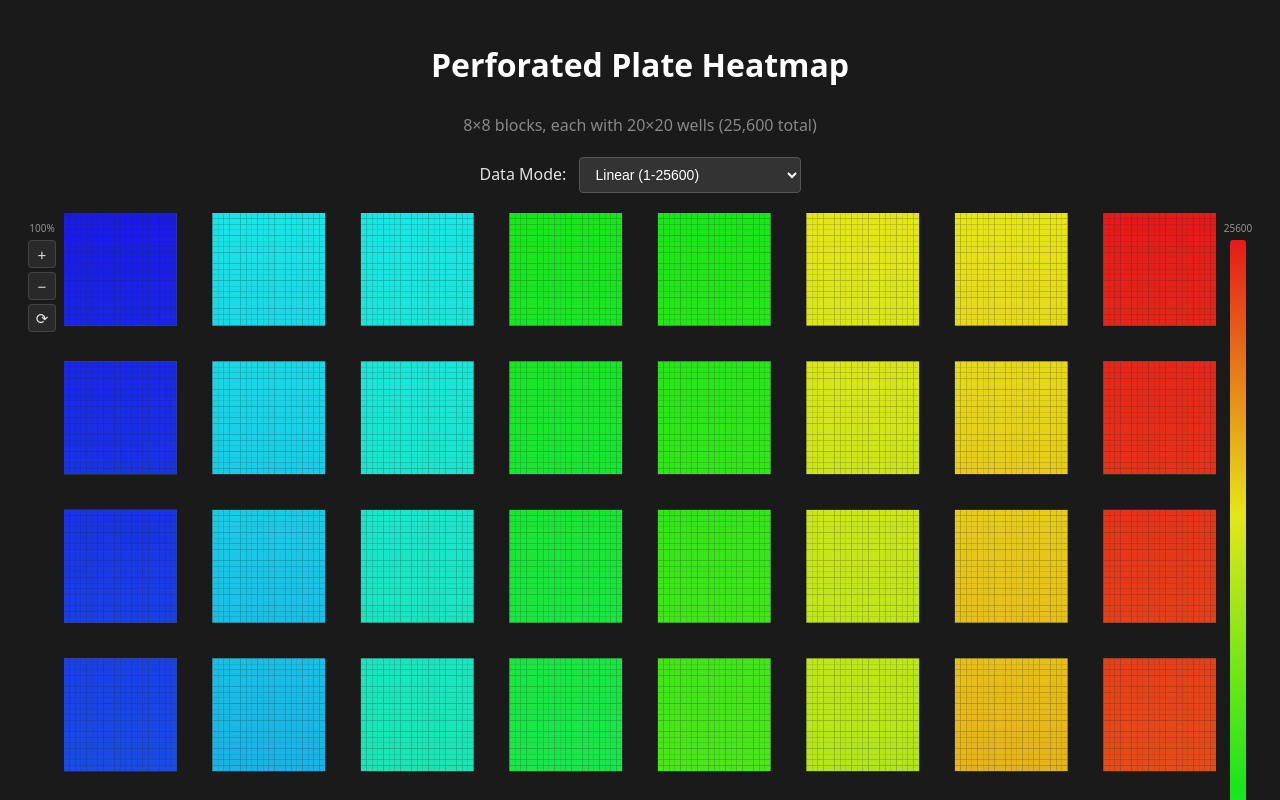
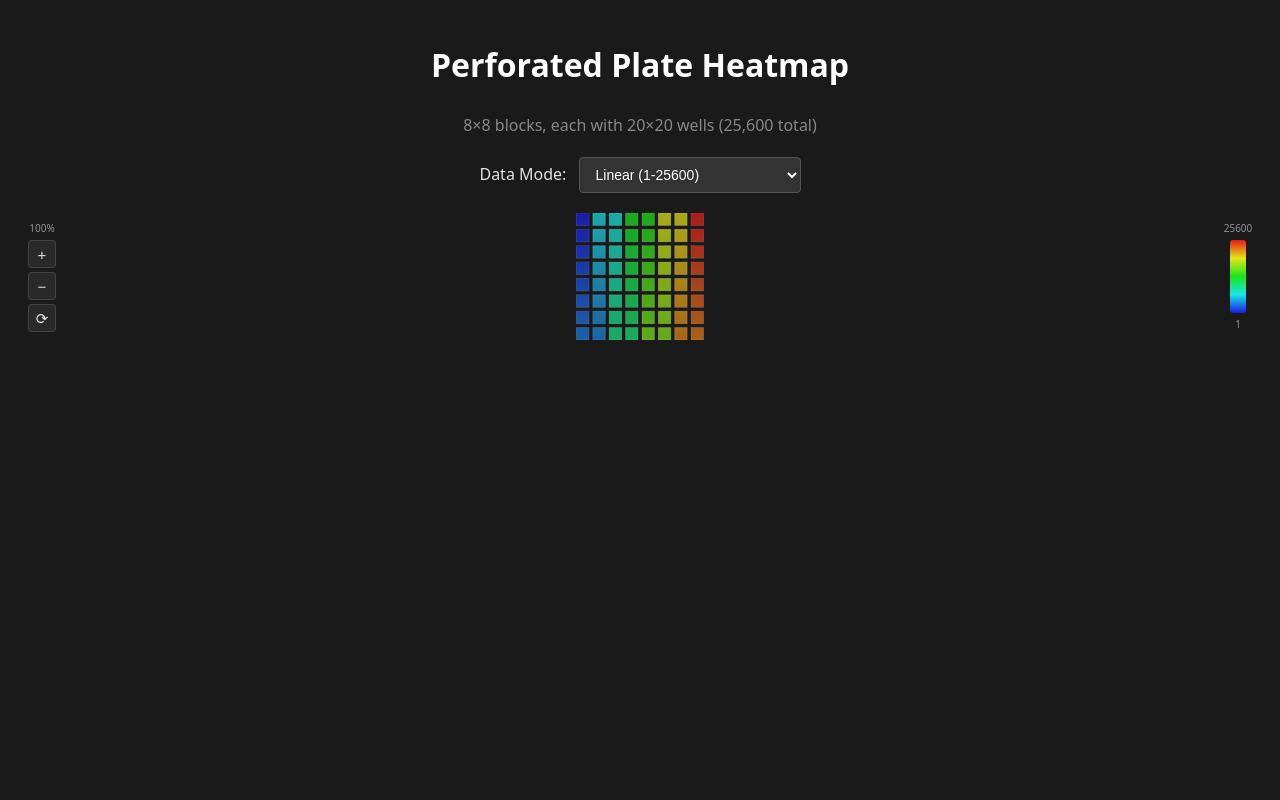
Before and after one commit to ndevenish/react-pacman, a React (Vite) app: page / in a window 1280 px wide. Shown: the top 800 px of the page. Built offline with nearby package versions, Linux system fonts and the light colour scheme.

Commit message:
PlateHeatmap: start canvas at 0x0 to eliminate stretch-snap on mount

```diff
--- a/src/components/PlateHeatmap.tsx
+++ b/src/components/PlateHeatmap.tsx
@@ -114,7 +114,7 @@ export function PlateHeatmap({
   const effectiveDataLength = dataLength ?? data.length;
   const canvasWrapperRef = useRef<HTMLDivElement>(null);
   const canvasRef = useRef<HTMLCanvasElement>(null);
-  const [canvasDims, setCanvasDims] = useState({ width: 400, height: 400 });
+  const [canvasDims, setCanvasDims] = useState({ width: 0, height: 0 });
   const [tooltip, setTooltip] = useState<{
     value: number;
     dataIndex: number;
@@ -152,10 +152,11 @@ export function PlateHeatmap({
 
   // When the canvas resizes, reset zoom to the centred default transform
   useEffect(() => {
+    // Always keep offsetRef current so the zoom setup effect can read it
+    offsetRef.current = { x: offsetX, y: offsetY };
     const canvas = canvasRef.current;
     if (!canvas || !zoomBehaviorRef.current) return;
     const centered = zoomIdentity.translate(offsetX, offsetY);
-    offsetRef.current = { x: offsetX, y: offsetY };
     select(canvas).call(zoomBehaviorRef.current.transform, centered);
     setTransform(centered);
     transformRef.current = centered;
```
